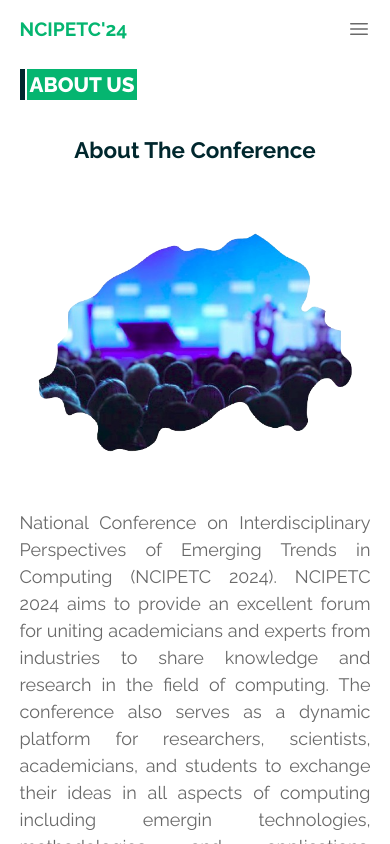
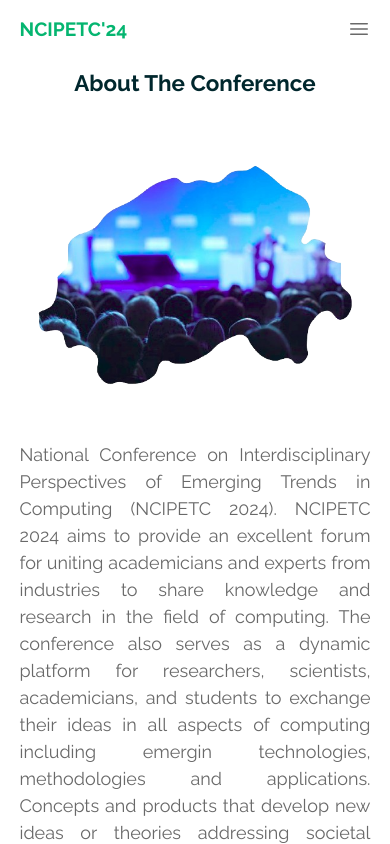
Before and after one commit to AbhishekNSanthosh/ncipetc24, a Next.js app: page /about in a window 390 px wide. Shown: the top 844 px of the page. Built offline with nearby package versions, Linux system fonts and the light colour scheme.

Commit message:
refactor:title about us

```diff
--- a/src/styles/scss/landingPage.module.scss
+++ b/src/styles/scss/landingPage.module.scss
@@ -14,7 +14,7 @@
         min-height: 86vh;
         width: 100vw;
         background: url('/images/bglines.png') center/cover no-repeat;
-        padding: 1.2rem 5vw 5vh;
+        padding: 1.2rem 5vw 4vh;
     }
 }
 
--- a/src/widgets/AboutUs/view.jsx
+++ b/src/widgets/AboutUs/view.jsx
@@ -7,7 +7,6 @@ import Banner from '@components/Banner'
 export default function AboutUs() {
   return (
     <div className={styles.container}>
-      <Banner title={"About Us"}/>
       <div className={styles.wrapper}>
         <div className={styles.aboutBox}>
           {aboutUsData?.map((about, index) => (
--- a/src/widgets/Footer/view.jsx
+++ b/src/widgets/Footer/view.jsx
@@ -37,7 +37,7 @@ export default function Footer() {
                       {link?.moreLinks?.map((moreLink, index) => (
                         <div className={styles.moreLink} key={`morelink${index}`}>
                           <RockerIcon />
-                          <Link href='' className={styles.navLink}>{moreLink?.title}</Link>
+                          <Link href={moreLink?.link} className={styles.navLink}>{moreLink?.title}</Link>
                         </div>
                       ))}
                     </div>}
```
